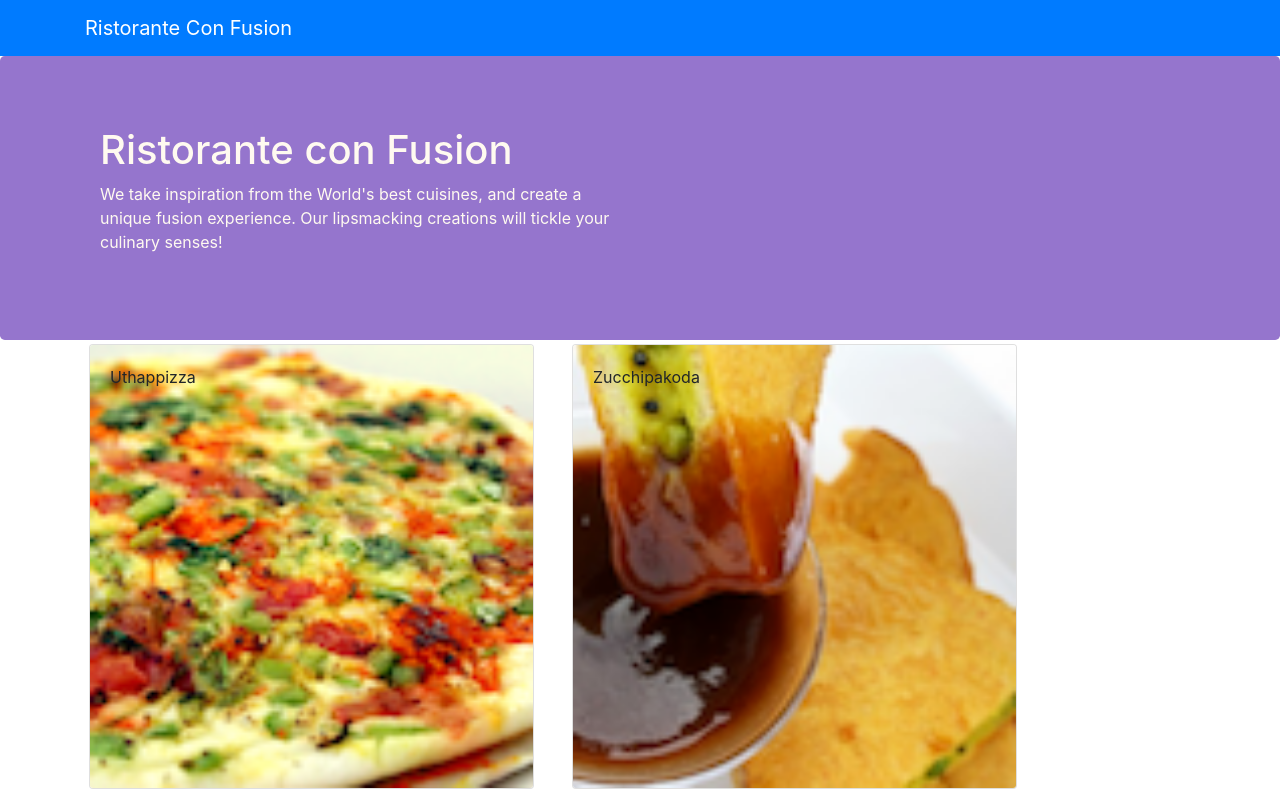
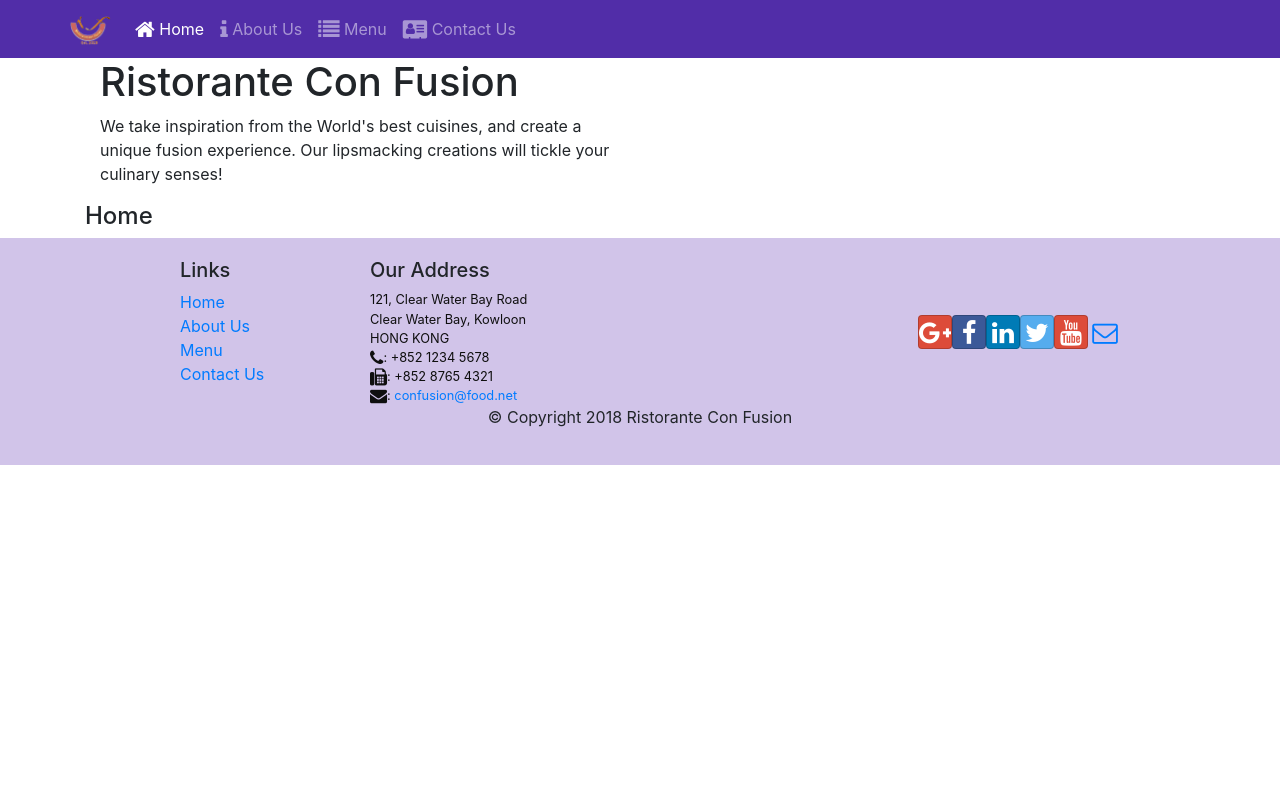
Before and after one commit to VoVyKhang/confusion, a React (Create React App) app: page /home in a window 1280 px wide. Shown: the top 795 px of the page. Built offline with nearby package versions, Linux system fonts and the light colour scheme.

Commit message:
React Router

```diff
--- a/package.json
+++ b/package.json
@@ -12,6 +12,7 @@
     "react": "^18.1.0",
     "react-dom": "^18.1.0",
     "react-popper": "^2.3.0",
+    "react-router-dom": "^4.2.2",
     "react-scripts": "5.0.1",
     "reactstrap": "^9.1.1",
     "web-vitals": "^2.1.4"
--- a/src/components/FooterComponent.js
+++ b/src/components/FooterComponent.js
@@ -1,4 +1,5 @@
 import React from 'react';
+import { Link } from 'react-router-dom';
 
 function Footer(props) {
     return(
@@ -8,10 +9,14 @@ function Footer(props) {
                 <div className="col-4 offset-1 col-sm-2">
                     <h5>Links</h5>
                     <ul className="list-unstyled">
-                        <li><a href="/">Home</a></li>
+                    <li><Link to='/home'>Home</Link></li>
+                        <li><Link to='/aboutus'>About Us</Link></li>
+                        <li><Link to='/menu'>Menu</Link></li>
+                        <li><Link to='/contactus'>Contact Us</Link></li>
+                        {/* <li><a href="/">Home</a></li>
                         <li><a href="/">About</a></li>
                         <li><a href="/">Menu</a></li>
-                        <li><a href="contactus.html">Contact</a></li>
+                        <li><a href="contactus.html">Contact</a></li> */}
                     </ul>
                 </div>
                 <div className="col-7 col-sm-5">
--- a/src/components/HeaderComponent.js
+++ b/src/components/HeaderComponent.js
@@ -1,29 +1,69 @@
 import React, { Component } from 'react';
-import { Navbar, NavbarBrand } from 'reactstrap';
-//import { Navbar, NavbarBrand, Jumbotron } from 'reactstrap';
+import { Navbar, NavbarBrand, Nav, NavbarToggler, Collapse, NavItem } from 'reactstrap';
+import { NavLink } from 'react-router-dom';
 
 class Header extends Component {
+   constructor(props) {
+      super(props);
+
+      this.state = {
+         isNavOpen: false
+      };
+
+      this.toggleNav = this.toggleNav.bind(this);
+   }
+
+   toggleNav() {
+      this.setState({isNavOpen: !this.state.isNavOpen });
+   }
+
    render() {
-    return(
+      return (
          <React.Fragment>
-      <Navbar dark color="primary">
+            <Navbar dark expand="md" >
                <div className="container">
-            <NavbarBrand href="/">Ristorante Con Fusion</NavbarBrand>
+                  <div className='row'>
+                     <NavbarToggler onClick={this.toggleNav} />
+                     <NavbarBrand>
+                        <img src="assets/images/logo.png" height="30" width="41" alt="Ristorante Con Fusion" />
+                     </NavbarBrand>
+                     <Collapse isOpen={this.state.isNavOpen} navbar>
+                        <Nav navbar>
+                           <NavItem>
+                              <NavLink  NavLink className="nav-link" to="/home">
+                                 <span className="fa fa-home fa-lg"></span> Home
+                              </NavLink>
+                           </NavItem>
+                           <NavItem>
+                              <NavLink className="nav-link" to="/aboutus">
+                                 <span className="fa fa-info fa-lg"></span> About Us
+                              </NavLink>
+                           </NavItem>
+                           <NavItem>
+                              <NavLink className="nav-link" to="/menu">
+                                 <span className="fa fa-list fa-lg"></span> Menu
+                              </NavLink>
+                           </NavItem>
+                           <NavItem>
+                              <NavLink className="nav-link" to="/contactus">
+                                 <span className="fa fa-address-card fa-lg"></span> Contact Us
+                              </NavLink>
+                           </NavItem>
+                        </Nav>
+                     </Collapse>
+                  </div>
                </div>
             </Navbar>
-      {/* <Jumbotron> */}
-      {/* Ctrl + K then press Ctrl + C if you’re using Windows */}
-      <div class="jumbotron">
+            <div class="Jumbotron">
                <div className="container">
                   <div className="row row-header">
                      <div className="col-12 col-sm-6">
-                       <h1>Ristorante con Fusion</h1>
+                        <h1>Ristorante Con Fusion</h1>
                         <p>We take inspiration from the World's best cuisines, and create a unique fusion experience. Our lipsmacking creations will tickle your culinary senses!</p>
                      </div>
                   </div>
                </div>
             </div>
-       {/* </Jumbotron> */}
          </React.Fragment>
       );
    }
--- /dev/null
+++ b/src/components/HomeComponent.js
@@ -0,0 +1,11 @@
+import React from 'react';
+
+function Home(props) {
+    return(
+      <div className="container">
+        <h4>Home</h4>
+      </div>
+    );
+}
+
+export default Home;
--- a/src/components/MainComponent.js
+++ b/src/components/MainComponent.js
@@ -1,10 +1,11 @@
 import React, { Component } from 'react';
-import { Navbar, NavbarBrand } from 'reactstrap';
+import Home from './HomeComponent';
 import Menu from './MenuComponent';
-import DishDetail from './DishdetailComponent';
+//import DishDetail from './DishdetailComponent';
+import Header from './HeaderComponent';
+import Footer from './FooterComponent';
 import { DISHES } from '../shared/dishes';
-import Header from './HeaderComponent'
-import Footer from './FooterComponent'
+import { Switch, Route, Redirect } from 'react-router-dom';
 
 class Main extends Component {
 
@@ -16,20 +17,27 @@ class Main extends Component {
     };
   }
 
-  onDishSelect(dishId) {
-    this.setState({ selectedDish: dishId});
-  }
+  render() {
 
-  render() {
+    const HomePage = () => {
+      return(
+          <Home
+          />
+      );
+    }
+
     return (
       <div>
         <Header />
-        <Menu dishes={this.state.dishes} onClick={(dishId) => this.onDishSelect(dishId)} />
-        <DishDetail dish={this.state.dishes.filter((dish) => dish.id === this.state.selectedDish)[0]} />
+        <Switch>
+          <Route path='/home' component={HomePage} />
+          <Route exact path='/menu' component={() => <Menu dishes={this.state.dishes} />} />
+          <Redirect to="/home" />
+        </Switch>
         <Footer />
-
       </div>
     );
+
   }
 }
 
--- a/src/components/MenuComponent.js
+++ b/src/components/MenuComponent.js
@@ -4,8 +4,7 @@ import { Card, CardImg, CardImgOverlay, CardTitle } from 'reactstrap';
     function RenderMenuItem ({dish, onClick}) {
 
         return (
-            <Card
-                onClick={() => onClick(dish.id)}>
+            <Card>
                 <CardImg width="100%" src={dish.image} alt={dish.name} />
                 <CardImgOverlay>
                     <CardTitle>{dish.name}</CardTitle>
```
Also changed, not shown: src/App.js (+4 -5 lines), 1 other file (tests, documents, lock files or other folders). Lines whose indentation alone changed are shown as unchanged.
